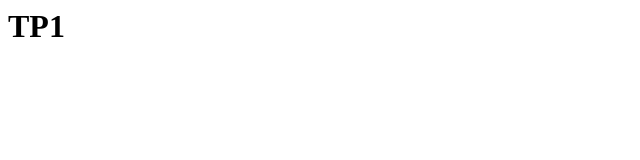
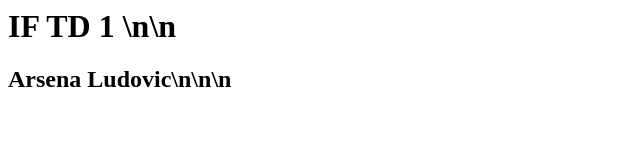
Before and after one commit to LUDOVICARS/LUDOVICARS.github.io, a plain HTML site: page index.html in a window 1280 px wide. Shown: the whole page, without its empty margins (0-640 px from the left). Drawn offline with Linux system fonts and the light colour scheme.

Commit message:
Update index.html

```diff
--- a/index.html
+++ b/index.html
@@ -5,8 +5,8 @@
 
   </head>
   <body>
-    <h1>TP1</h1>
-
+    <h1>IF TD 1 \n\n</h1>
+    <h2>Arsena Ludovic\n\n\n</h2>
 
 
   </body>
```
